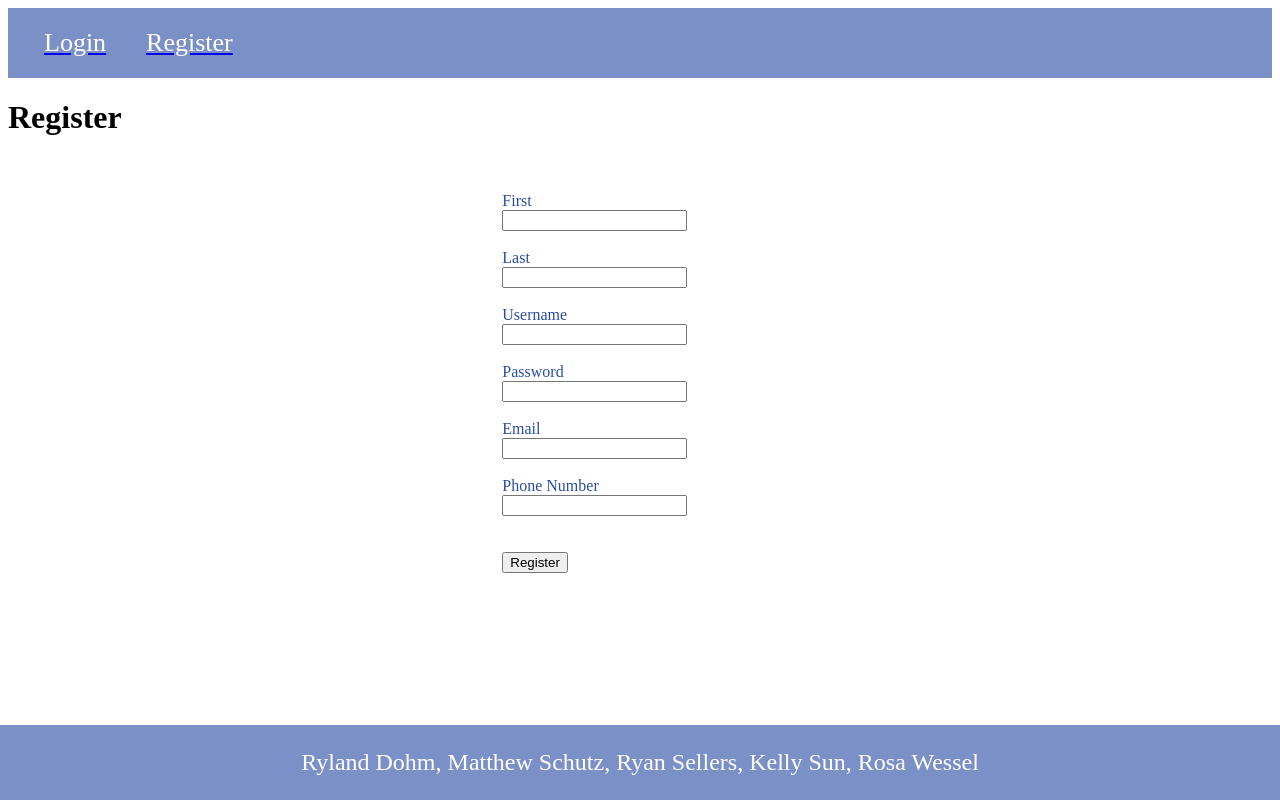
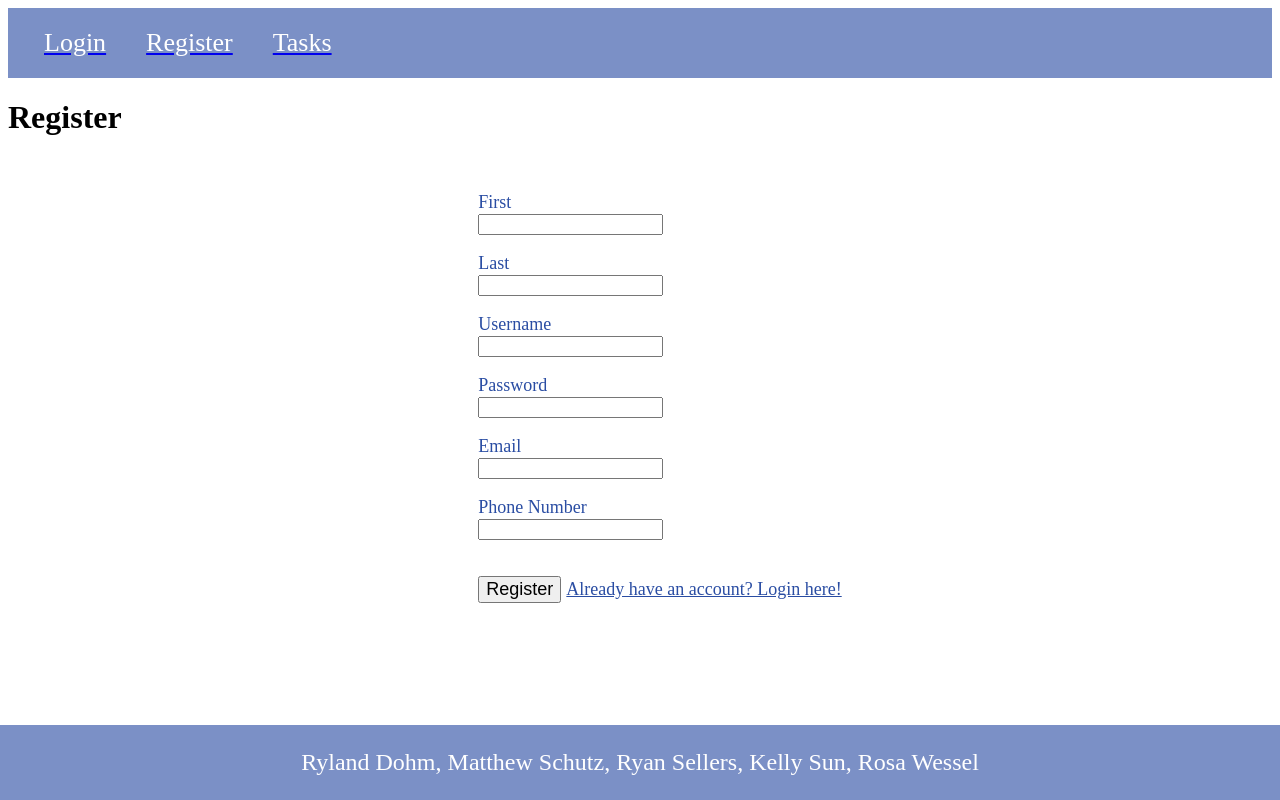
Before and after one commit to kellysun0124/Task-Manager, an Angular app in the folder my-app/: page /register in a window 1280 px wide. Built offline with nearby package versions, Linux system fonts and the light colour scheme.

Commit message:
more css

```diff
--- a/my-app/src/app/header/header.component.html
+++ b/my-app/src/app/header/header.component.html
@@ -7,5 +7,8 @@
     <a class="nav-link" routerLink="/register">
       <span class="nav-item">Register</span>
     </a>
+    <a class="nav-link" routerLink="/tasks">
+      <span class="nav-item">Tasks</span>
+    </a>
   </div>
 </mat-toolbar>
--- a/my-app/src/app/login/login.component.css
+++ b/my-app/src/app/login/login.component.css
@@ -7,10 +7,15 @@
 }
 
 li {
-  color: #2a4da3
+  color: #2a4da3;
+  font-size: larger;
+}
+
+.button{
+  font-size: large;
 }
 
 .custom-link{
   padding-left: 5px;
-  color: white;
+  color: #2a4da3;
 }
--- a/my-app/src/app/login/login.component.html
+++ b/my-app/src/app/login/login.component.html
@@ -10,7 +10,7 @@
       <li><input type="password" name="password" [(ngModel)]="password" id="Password"></li>
       <br>
       <li id="loginandreg">
-        <button type="submit">Login</button>
+        <button class="button" type="submit">Login</button>
         <a class="nav-item nav-link custom-link" routerLink="/register">Don't have an account? Register here!</a>
       </li>
     </ul>
--- a/my-app/src/app/register/register.component.css
+++ b/my-app/src/app/register/register.component.css
@@ -7,15 +7,25 @@
 }
 
 li {
-  color: #2a4da3
+  color: #2a4da3;
+  font-size: large;
 }
 
 .custom-link{
   padding-left: 5px;
-  color: white;
+  color: #2a4da3;
 }
 
 .inputboxes{
   justify-content: center;
   align-content: center;
 }
+
+.button{
+  font-size: large;
+}
+
+.custom-link{
+  padding-left: 5px;
+  color: #2a4da3;
+}
--- a/my-app/src/app/register/register.component.html
+++ b/my-app/src/app/register/register.component.html
@@ -52,7 +52,7 @@
 
         <div>
           <br>
-          <li id="regButton">  <button type="submit">Register</button>
+          <li id="regButton">  <button class="button" type="submit">Register</button>
             <a class="nav-item nav-link custom-link" routerLink="/login">Already have an account? Login here!</a>
           </li>
         </div>
```
